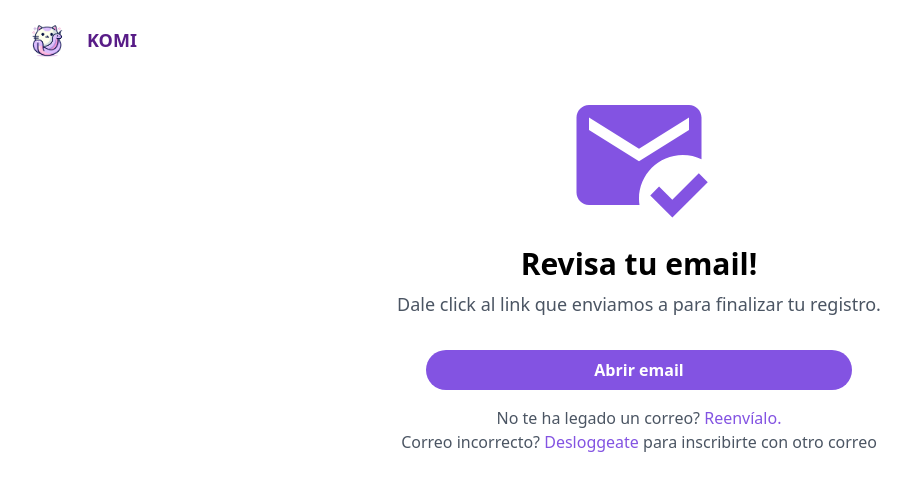
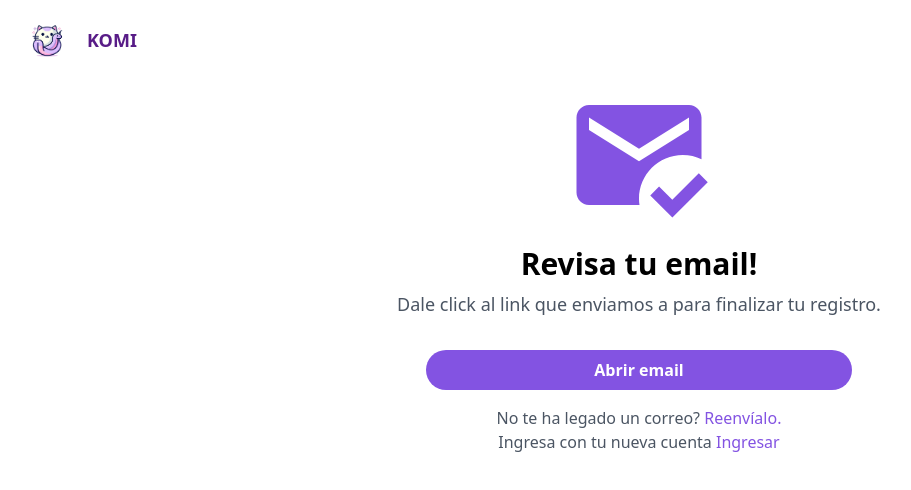
Before and after one commit to Aztirma/scratch-python-main, a React (Vite) app: page /account-confirmation in a window 1280 px wide. Shown: the top 490 px of the page, without its empty margins (1-912 px from the left). Built offline with nearby package versions, Linux system fonts and the light colour scheme; no server answers; what blockly would draw is missing.

Commit message:
eeeeeeeeeee

```diff
--- a/src/pages/Login/AccountConfirmation.jsx
+++ b/src/pages/Login/AccountConfirmation.jsx
@@ -24,7 +24,7 @@ const AccountConfirmation = () => {
                     Abrir email
                 </button>
                 <p className="text-gray-600 ">No te ha legado un correo? <a href="/account-confirmation" className="text-purple-principal hover:underline">Reenvíalo.</a></p>
-                <p className="text-gray-600">Correo incorrecto? <a href="/" className="text-purple-principal hover:underline">Desloggeate</a> para inscribirte con otro correo</p>
+                <p className="text-gray-600">Ingresa con tu nueva cuenta <a href="/" className="text-purple-principal hover:underline">Ingresar</a> </p>
             </div>
         </>
 
--- a/src/pages/Login/CreateAccount.jsx
+++ b/src/pages/Login/CreateAccount.jsx
@@ -136,7 +136,7 @@ const CreateAccount = () => {
                     </div>
 
 
-                    <div className="flex items-center justify-center mb-6 mt-4">
+                {/* <div className="flex items-center justify-center mb-6 mt-4">
                         <div className="border-t border-gray-300 w-1/4"></div>
                         <p className="text-base text-gray-600 px-3">Or Sign up with</p>
                         <div className="border-t border-gray-300 w-1/4"></div>
@@ -154,7 +154,7 @@ const CreateAccount = () => {
                             <FacebookIcon className="h-6 w-6 mr-2" />
                             Facebook
                         </button>
-                    </div>
+                    </div> */}
                 </form>
             </div>
         </div>
--- a/src/pages/Login/Login.jsx
+++ b/src/pages/Login/Login.jsx
@@ -79,12 +79,12 @@ const Login = () => {
                         </p>
                     </div>
 
-                    <div className="flex items-center justify-center mb-6 mt-4">
+                {/* <div className="flex items-center justify-center mb-6 mt-4">
                         <div className="border-t border-gray-300 w-1/4"></div>
                         <p className="text-base text-gray-600 px-3">O regístrate con</p>
                         <div className="border-t border-gray-300 w-1/4"></div>
                     </div>
-                    <div className="flex justify-center space-x-5">
+                        <div className="flex justify-center space-x-5">
                         <button className="flex items-center justify-center bg-white border border-gray-300 rounded-full py-3 px-5 text-base font-medium text-gray-700 hover:bg-gray-100 focus:outline-none">
                             <GoogleIcon className="h-6 w-6 mr-2" />
                             Google
@@ -97,7 +97,7 @@ const Login = () => {
                             <FacebookIcon className="h-6 w-6 mr-2" />
                             Facebook
                         </button>
-                    </div>
+                    </div> */}
                 </form>
             </div>
         </div>
```
